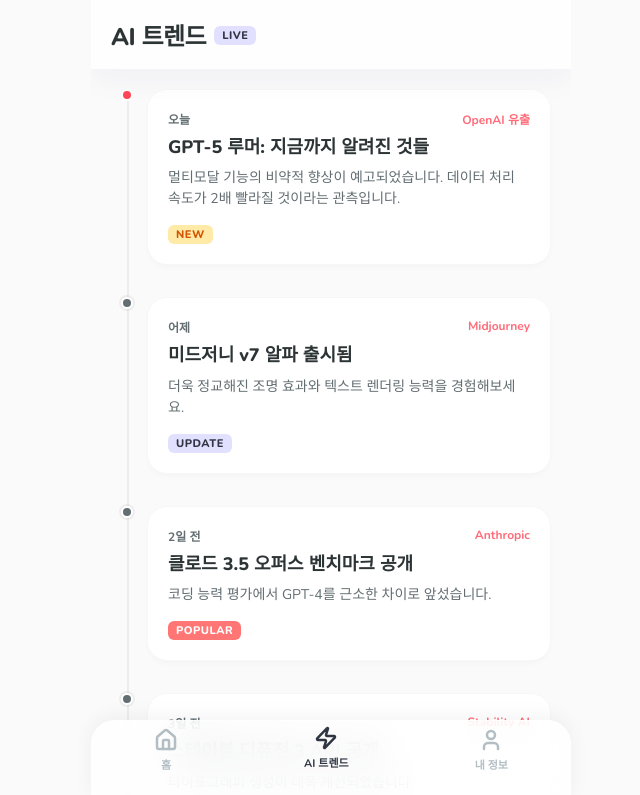
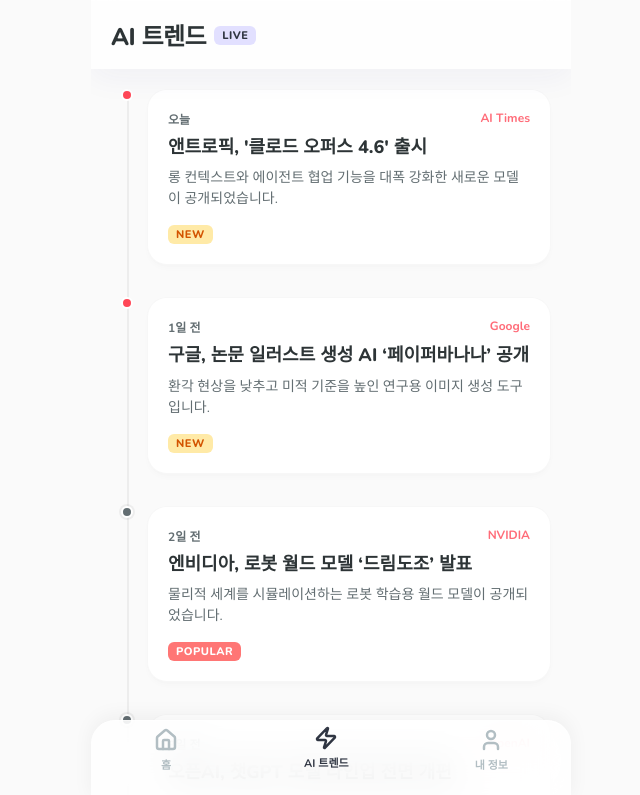
Before and after one commit to hongikhistory/aiq-platform, a React (Vite) app: page /ai-trend in a window 1280 px wide. Shown: the top 795 px of the page, without its empty margins (309-949 px from the left). Built offline with nearby package versions, Linux system fonts and the light colour scheme.

Commit message:
feat(content): Update AI Trend with real news from AI Times (Claude 4.6, Paper Banana, etc.)

```diff
--- a/src/pages/AITrend.jsx
+++ b/src/pages/AITrend.jsx
@@ -4,35 +4,43 @@
 const TRENDS = [
   {
     id: 1,
-    title: 'GPT-5 루머: 지금까지 알려진 것들',
+    title: "앤트로픽, '클로드 오퍼스 4.6' 출시",
     type: 'new',
     date: '오늘',
-    source: 'OpenAI 유출',
-    desc: '멀티모달 기능의 비약적 향상이 예고되었습니다. 데이터 처리 속도가 2배 빨라질 것이라는 관측입니다.'
+    source: 'AI Times',
+    desc: '롱 컨텍스트와 에이전트 협업 기능을 대폭 강화한 새로운 모델이 공개되었습니다.'
   },
   {
     id: 2,
-    title: '미드저니 v7 알파 출시됨',
-    type: 'update',
-    date: '어제',
-    source: 'Midjourney',
-    desc: '더욱 정교해진 조명 효과와 텍스트 렌더링 능력을 경험해보세요.'
+    title: "구글, 논문 일러스트 생성 AI ‘페이퍼바나나’ 공개",
+    type: 'new',
+    date: '1일 전',
+    source: 'Google',
+    desc: '환각 현상을 낮추고 미적 기준을 높인 연구용 이미지 생성 도구입니다.'
   },
   {
     id: 3,
-    title: '클로드 3.5 오퍼스 벤치마크 공개',
+    title: "엔비디아, 로봇 월드 모델 ‘드림도조’ 발표",
     type: 'popular',
     date: '2일 전',
-    source: 'Anthropic',
-    desc: '코딩 능력 평가에서 GPT-4를 근소한 차이로 앞섰습니다.'
+    source: 'NVIDIA',
+    desc: '물리적 세계를 시뮬레이션하는 로봇 학습용 월드 모델이 공개되었습니다.'
   },
   {
     id: 4,
-    title: '스테이블 디퓨전 3 API 공개',
+    title: "오픈AI, 챗GPT 모델 라인업 전면 개편",
     type: 'update',
     date: '3일 전',
-    source: 'Stability AI',
-    desc: '타이포그래피 생성이 대폭 개선되었습니다.'
+    source: 'OpenAI',
+    desc: 'GPT-4o 제거 및 GPT-5.2 버전에 대한 새로운 방향성을 제시했습니다.'
+  },
+  {
+    id: 5,
+    title: "바이브 코딩 1년, 개발자들의 'AI 피로' 호소",
+    type: 'popular',
+    date: '3일 전',
+    source: 'AI Times',
+    desc: 'AI 코딩 도구 도입 1년 후, 생산성 향상의 이면에 감춰진 피로감이 드러나고 있습니다.'
   }
 ];
 
```
